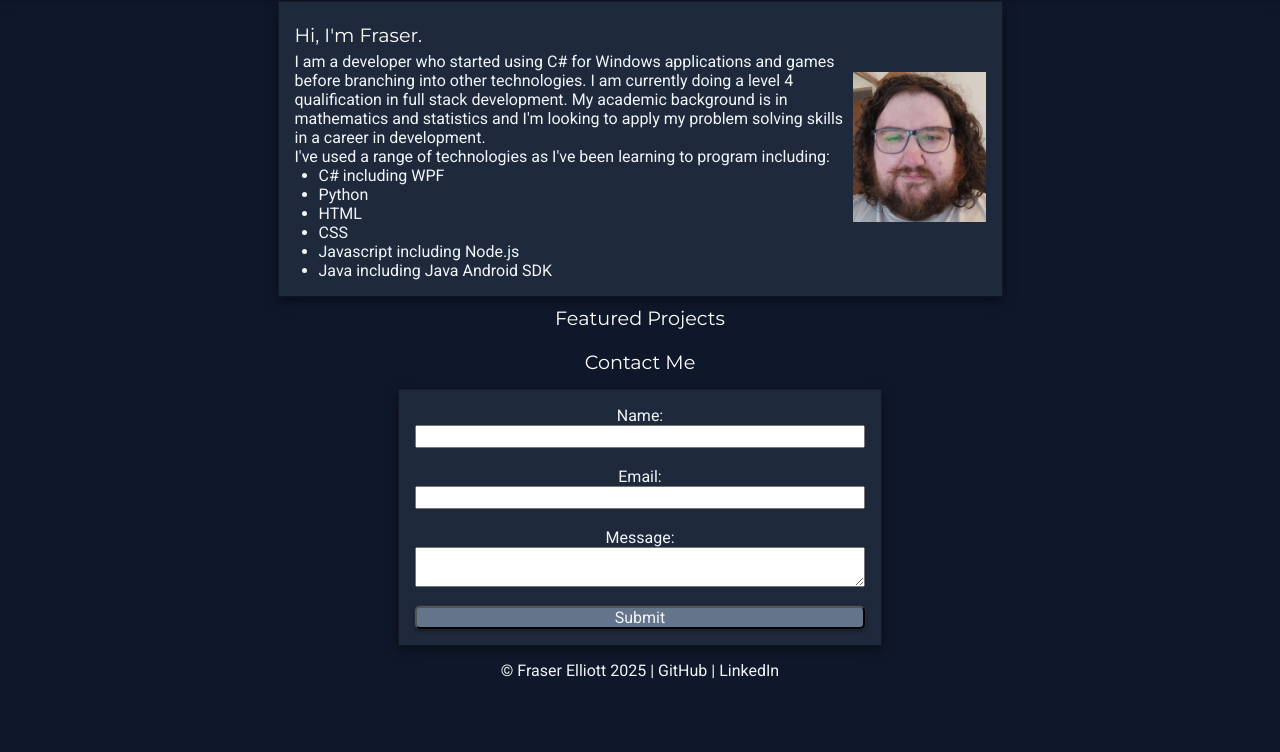
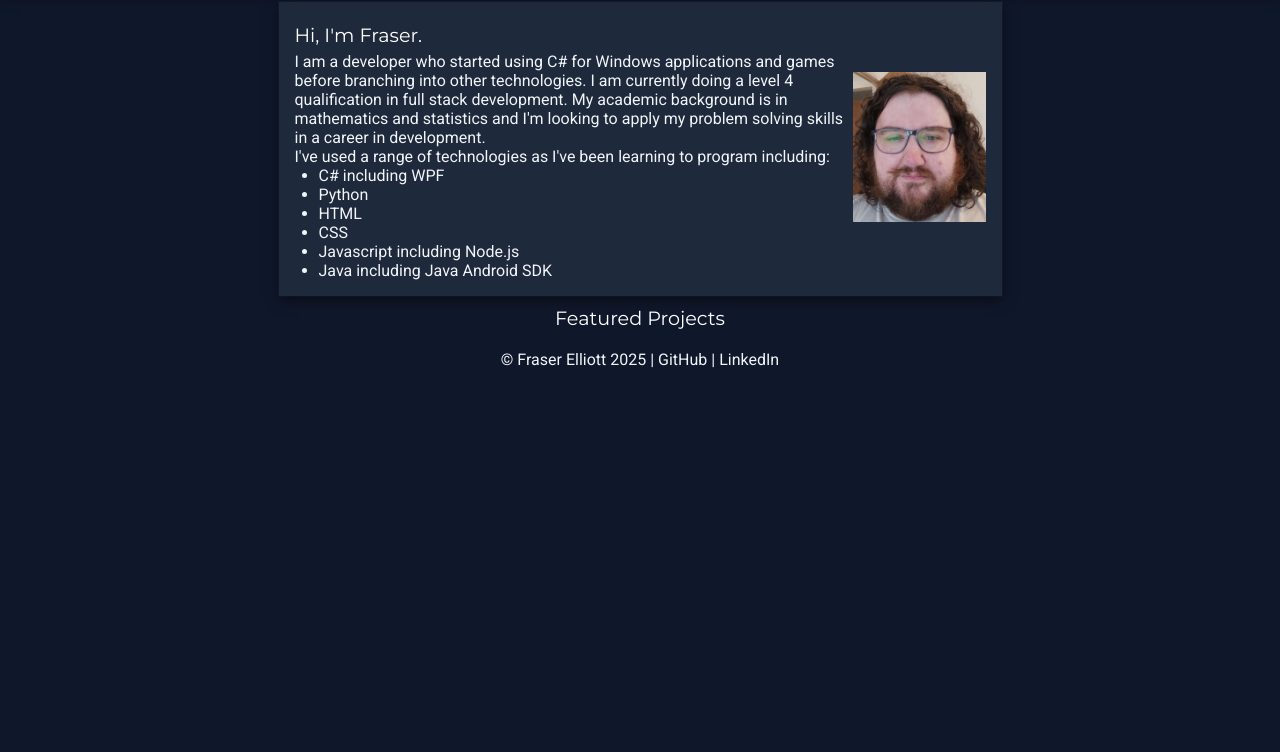
Before and after one commit to fraserelliott/blog, a website with bundled scripts: page public/index.html in a window 1280 px wide. Shown: the part 48-800 px from the top of the page. Built offline with nearby package versions, Linux system fonts and the light colour scheme; files whose address does not match are found by name.

Commit message:
tidied up notes and removed link to contact section after deciding against including it

```diff
--- a/public/assets/scripts/dashboard.js
+++ b/public/assets/scripts/dashboard.js
@@ -23,7 +23,7 @@ document.getElementById("btn-add-tag").addEventListener("click", () => {
     modalTagDropdown.toggle();
 });
 
-// Set up delete button on the modal which uses a flag to check for confirmation
+// Set up delete button on the modal which uses a flag to check for confirmation to help prevent accidental deletion
 let awaitingDeleteConfirmation = false;
 const deletePostBtn = document.getElementById("btn-delete-modal");
 deletePostBtn.addEventListener("click", handleDeleteClick);
--- a/public/assets/scripts/utils/postModal.js
+++ b/public/assets/scripts/utils/postModal.js
@@ -109,8 +109,8 @@ export class PostModal {
             tagEl.remove();
     }
 
+    // Retrieves all tag data from the DOM as an array [{name, id}]
     getSelectedTags() {
-
         return Array.from(this.tagsEl.querySelectorAll("div"))
             .map(element => ({
                 name: element.querySelector("span").textContent,
--- a/public/assets/scripts/utils/tagDropdown.js
+++ b/public/assets/scripts/utils/tagDropdown.js
@@ -46,6 +46,7 @@ export class TagDropdown {
             this.show();
     }
 
+    // Filters available tag list with the search bar
     filterAvailableTags() {
         const searchTerm = this.inputEl.value.trim().toLowerCase();
         this.tagElements.forEach(element => {
@@ -65,6 +66,7 @@ export class TagDropdown {
                 this.newTagEl.style.display = "list-item";
     }
 
+    // Checks if the search bar is an exact match to any of the tags
     exactMatch() {
         const searchTerm = this.inputEl.value.trim().toLowerCase();
         const filtered = Array.from(this.tagElements)
@@ -72,6 +74,7 @@ export class TagDropdown {
         return filtered.length > 0;
     }
 
+    // Retrievs all available tags from the API and adds corresponding elements. Called in object creation.
     async getAvailableTags() {
         try {
             const res = await fetch("/api/tags");
--- a/public/index.html
+++ b/public/index.html
@@ -16,7 +16,6 @@
         <ul class="navbar flex">
             <li><a href="/">Home</a></li>
             <li><a href="/projects.html">Projects</a></li>
-            <li><a>Contact</a></li>
         </ul>
     </header>
 
@@ -46,22 +45,6 @@
         <div id="div-featured-projects" class="flex flex-wrap justify-center"></div>
     </article>
 
-    <section class="text-align-center my-2">
-        <h1 class="my-2">Contact Me</h1>
-        <form class="panel flex flex-column text-align-center w-m">
-            <label for="name">Name: </label>
-            <input type="text" id="name" required>
-            <br>
-            <label for="email">Email: </label>
-            <input type="email" id="email" required>
-            <br>
-            <label for="message">Message: </label>
-            <textarea id="message" required></textarea>
-            <br>
-            <button type="submit">Submit</button>
-        </form>
-    </section>
-
     <footer class="text-align-center">
         &copy; Fraser Elliott 2025 | <a href="https://github.com/fraserelliott" target="_blank">GitHub</a> | <a href="https://www.linkedin.com/in/fraser-elliott-77100974/" target="_blank">LinkedIn</a>
     </footer>
```
Also changed, not shown: public/dashboard.html (+0 -1 lines), public/login.html (+0 -1 lines), public/projects.html (+0 -1 lines), static-pages/project.html (+0 -1 lines).
